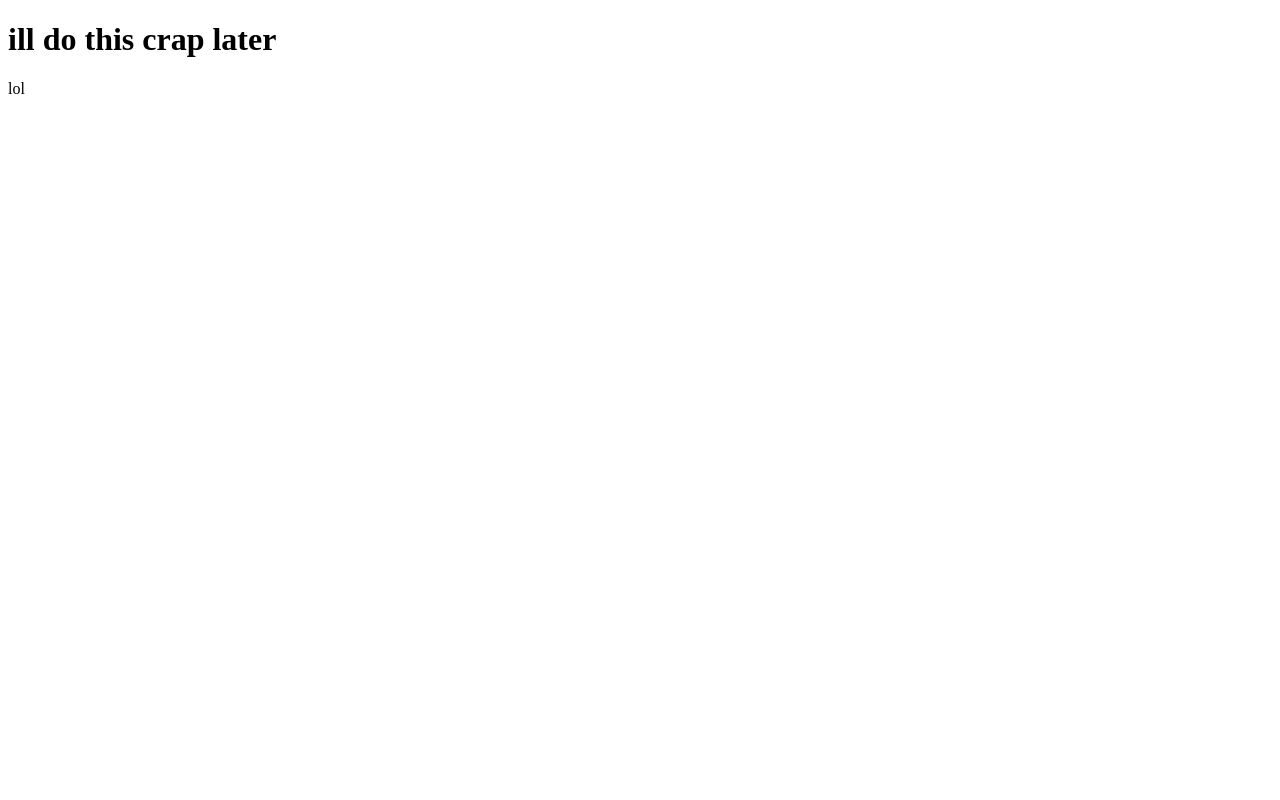
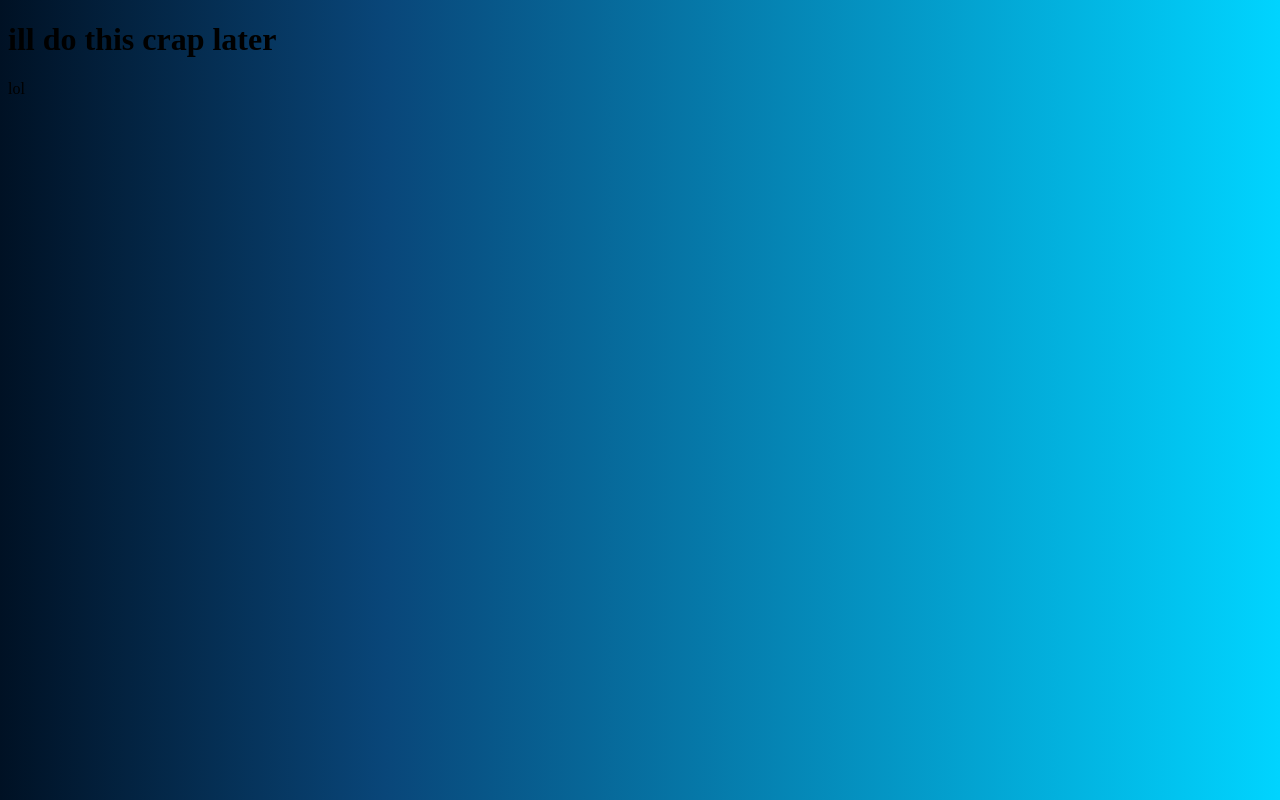
Before and after one commit to AkkozaDevelops/akkozadevelops.github.io, a plain HTML site: page index.html in a window 1280 px wide. Drawn offline with Linux system fonts and the light colour scheme.

Commit message:
Update style.css

```diff
--- a/style.css
+++ b/style.css
@@ -1,3 +1,3 @@
 .grad {
-  background-image: linear-gradient(to right, purple , light blue);
+  background: linear-gradient(90deg, rgba(0,17,36,1) 0%, rgba(9,70,121,1) 30%, rgba(0,212,255,1) 100%);
 }
```
